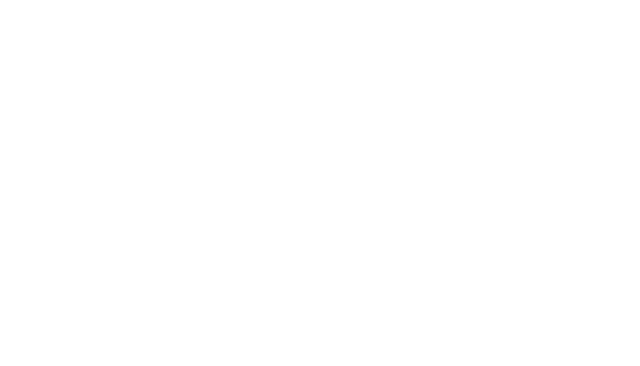
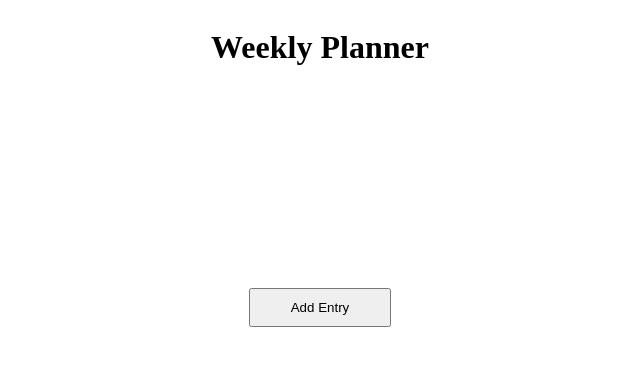
Before and after one commit to jghil/week-planner, a website: page index.html in a window 1280 px wide. Shown: the whole page, without its empty margins (320-960 px from the left). Drawn offline with Linux system fonts and the light colour scheme.

Commit message:
basic css rulesets and html skeleton. #1

```diff
--- a/index.html
+++ b/index.html
@@ -7,6 +7,18 @@
   <link rel="stylesheet" href="styles.css">
 </head>
 <body>
+  <div class="container">
+    <div class="row">
+      <div class="column-full text-center">
+        <h1>Weekly Planner</h1>
+      </div>
+    </div>
+    <div class="row">
+      <div class="column-full text-center entry-spacing">
+        <button class="add-entry">Add Entry</button>
+      </div>
+    </div>
+  </div>
   <script src="main.js"></script>
 </body>
 </html>
--- a/styles.css
+++ b/styles.css
@@ -0,0 +1,25 @@
+.container {
+  max-width: 1000px;
+  margin-left: auto;
+  margin-right: auto;
+}
+
+.row {
+  display: flex;
+}
+
+.column-full {
+  width: 100%;
+}
+
+.text-center {
+  text-align: center;
+}
+
+.entry-spacing {
+  margin-top: 200px;
+}
+
+.add-entry {
+  padding: 10px 40px;
+}
```
